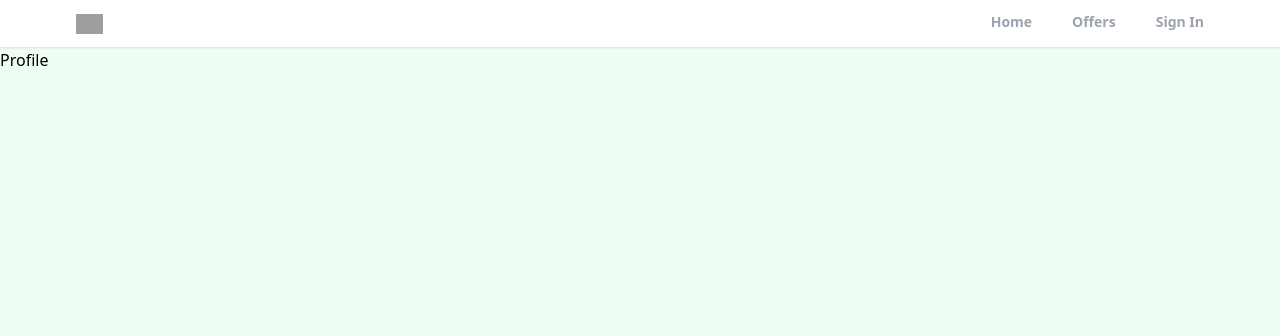
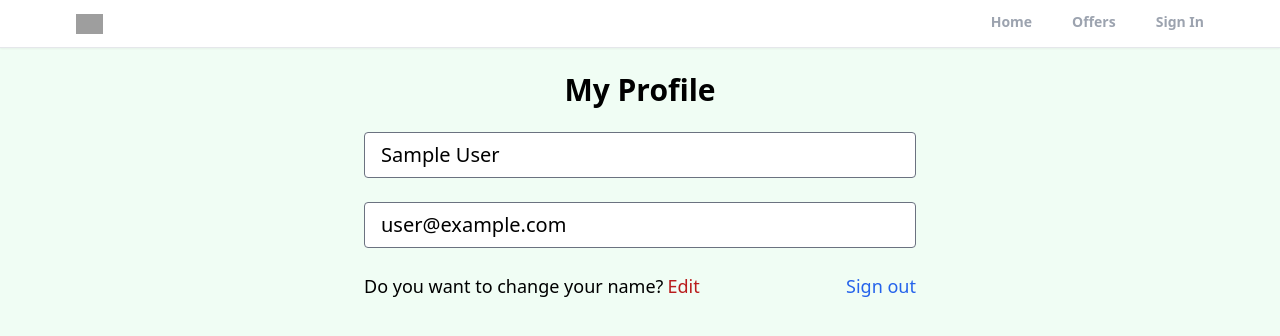
Before and after one commit to liiana40/realtor, a React (Create React App) app: page /profile in a window 1280 px wide. Shown: the top 336 px of the page. Built offline with nearby package versions, Linux system fonts and the light colour scheme; no server answers; sample sign-in values are in the browser's storage; grey boxes are pictures that could not be loaded.

Commit message:
create private route and custom hook to protect the profile page and log out functionality added

```diff
--- a/src/App.js
+++ b/src/App.js
@@ -3,6 +3,7 @@
 import Profile from "./pages/Profile";
 import SignIn from "./pages/SignIn";
 import SignUp from "./pages/SignUp";
+import PrivateRoute from "./components/PrivateRoute";
 import ForgotPassword from "./pages/ForgotPassword";
 import Offers from "./pages/Offers";
 import Header from "./components/Header";
@@ -15,7 +16,9 @@
       <Header />
       <Routes>
         <Route path="/" element={<Home />} />
-        <Route path="/profile" element={<Profile />} />
+        <Route path="/profile" element={<PrivateRoute />}>
+          <Route path="/profile" element={<Profile />} />
+        </Route>
         <Route path="/sign-in" element={<SignIn />} />
         <Route path="/sign-up" element={<SignUp />} />
         <Route path="/forgot-password" element={<ForgotPassword />} />
--- /dev/null
+++ b/src/components/PrivateRoute.jsx
@@ -0,0 +1,12 @@
+import React from 'react'
+import { Outlet, Navigate } from 'react-router';
+import { useAuthStatus } from '../hooks/useAuthStatus';
+
+export default function PrivateRoute() {
+    const { loggedIn, checkingStatus } = useAuthStatus();
+    if(checkingStatus) {
+        return <h3>Loading...</h3>
+    }
+
+  return loggedIn ? <Outlet /> : <Navigate to="/sign-in" />
+}
--- /dev/null
+++ b/src/hooks/useAuthStatus.jsx
@@ -0,0 +1,18 @@
+import { getAuth, onAuthStateChanged } from 'firebase/auth'
+import React, { useEffect, useState } from 'react'
+
+export function useAuthStatus() {
+    const [loggedIn, setLoggedIn] = useState(false);
+    const [checkingStatus, setCheckingStatus] = useState(true);
+
+    useEffect(()=> {
+        const auth = getAuth();
+        onAuthStateChanged(auth, (user)=> {
+            if(user){
+                setLoggedIn(true);
+            }
+            setCheckingStatus(false);
+        })
+    }, []);
+  return { loggedIn, checkingStatus };
+}
--- a/src/pages/Profile.jsx
+++ b/src/pages/Profile.jsx
@@ -1,7 +1,47 @@
-import React from 'react'
+import { getAuth } from 'firebase/auth';
+import React, { useState } from 'react'
+import { useNavigate } from 'react-router-dom';
 
 export default function Profile() {
+  const auth = getAuth()
+  const navigate = useNavigate();
+  const [formData, setFormData] = useState({
+    name: auth.currentUser.displayName,
+    email: auth.currentUser.email
+  });
+  const {name, email} = formData
+  function onLogout(){
+    auth.signOut()
+    navigate("/")
+  }
   return (
-    <div>Profile</div>
+    <>
+      <section className='max-w-6xl mx-auto flex justify-center items-center flex-col'>
+        <h1 className='text-3xl text-center mt-6 font-bold'>My Profile</h1>
+        <div className='w-full md:w-[50%] mt-6 px-3'>
+          <form>
+            {/* Name Input*/}
+            <input type="text" id='name' value={name} disabled
+              className='mb-6 w-full px-4 py-2 text-xl text-grey-700 bg-white border
+              border-grey-300 rounded transition ease-in-out'
+            />
+            {/* Email Input*/}
+            <input type="email" id='email' value={email} disabled
+              className='mb-6 w-full px-4 py-2 text-xl text-grey-700 bg-white border
+              border-grey-300 rounded transition ease-in-out'
+            />
+            <div className='flex justify-between whitespace-nowrap
+            text-sm sm:text-lg mb-6'>
+              <p className='flex items-center '>Do you want to change your name?
+                <span className='text-red-600 hover: text-red-700
+                transition ease-in-out duration-200 ml-1 cursor-pointer'>Edit</span>
+              </p>
+              <p onClick={onLogout} className='text-blue-600 hover:text-blue-800
+              transition duration-200 ease-in-out cursor-pointer'>Sign out</p>
+            </div>
+          </form>
+        </div>
+      </section>
+    </>
   )
 }
--- a/src/pages/SignUp.jsx
+++ b/src/pages/SignUp.jsx
@@ -22,7 +22,7 @@
         setFormData((prevState)=> ({
             ...prevState,
             [e.target.id]: e.target.value,
-        }))
+        }));
     }
     async function onSubmit(e){
         e.preventDefault()
@@ -41,7 +41,7 @@
 
             await setDoc(doc(db, "users", user.uid), formDataCopy);
             toast.success("Sign up was successful")
-            navigate("/");
+            //navigate("/");
         } catch (error) {
             toast.error("Something went wrong with the registration")
         }
```
Also changed, not shown: src/components/OAuth.jsx (+5 -5 lines), src/pages/SignIn.jsx (+8 -7 lines).
